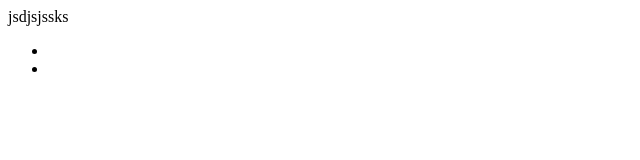
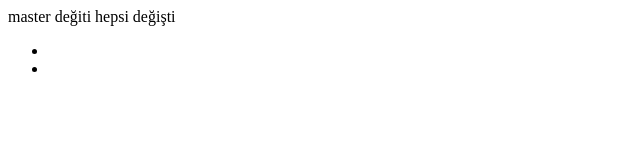
Before and after one commit to SevdaST/GIT-SCM, a plain HTML site: page loginform.html in a window 1280 px wide. Shown: the whole page, without its empty margins (0-640 px from the left). Drawn offline with Linux system fonts and the light colour scheme.

Commit message:
merge denemesi

```diff
--- a/loginform.html
+++ b/loginform.html
@@ -1,7 +1,7 @@
 <!DOCTYPE html>
 <head></head>
 <body>
-    jsdjsjssks
+    master değiti hepsi değişti
     <ul>
 
         <li>
```
